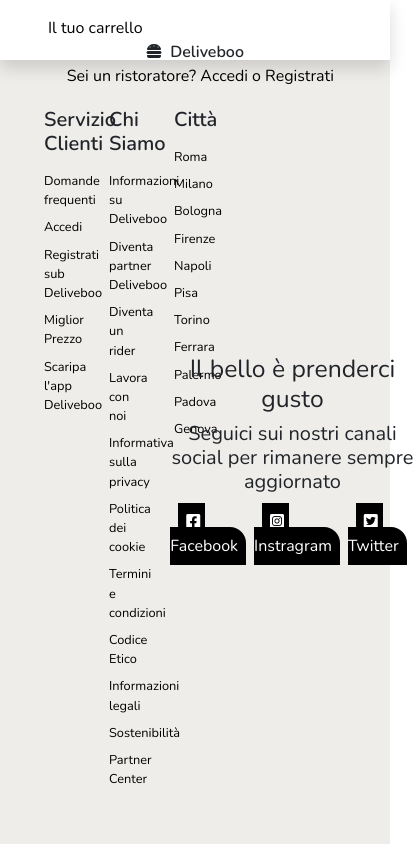
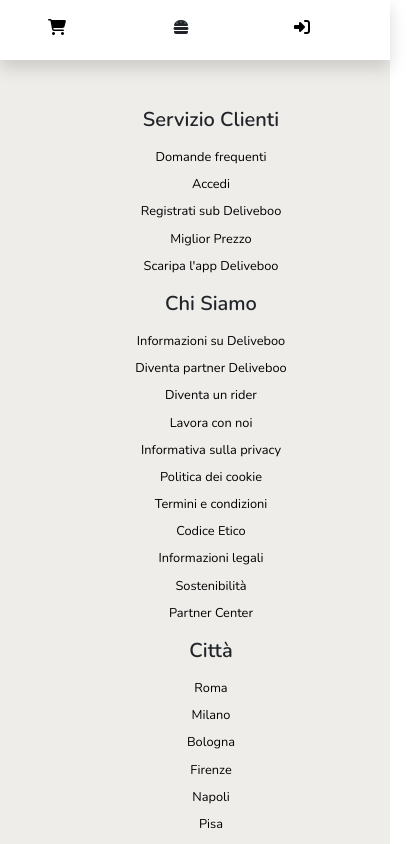
Before and after one commit to DANC0D3R/deliveboo-fe, a Vue app: page / in a window 390 px wide. Shown: the top 844 px of the page, 415 px wide, since content can reach past the window. Built offline with nearby package versions, Linux system fonts and the light colour scheme.

Commit message:
Merge branch 'feat/altro-responsive' into feat/modifche

```diff
--- a/src/components/AppFooter.vue
+++ b/src/components/AppFooter.vue
@@ -4,31 +4,31 @@
   name: "AppFooter",
   data() {
     return {
-          services:[
+      services: [
         {
-              link:'#',
+          link: '#',
           label: 'Domande frequenti'
         },
         {
-              link:'#',
+          link: '#',
           label: 'Accedi'
         },
         {
-              link:'#',
+          link: '#',
           label: 'Registrati sub Deliveboo'
         },
         {
-              link:'#',
+          link: '#',
           label: 'Miglior Prezzo'
         },
         {
-              link:'#',
+          link: '#',
           label: 'Scaripa l\'app Deliveboo'
         },
 
       ],
 
-          about:[
+      about: [
         {
           link: '#',
           label: 'Informazioni su Deliveboo'
@@ -75,7 +75,7 @@
         },
       ],
 
-          cities:[
+      cities: [
         {
           link: '#',
           label: 'Roma'
@@ -135,13 +135,13 @@
   <footer class="mt-5">
 
     <div class="gray-background py-5">
-      <div class="container">
+      <div class="container footer-container">
 
         <!-- Prima Row con SOCIAL -->
         <div class="row">
 
           <!-- Servizio clienti -->
-          <div class="col-2">
+          <div class="col-lg-2 col-sm-4">
             <ul>
               <h5>Servizio Clienti</h5>
               <li v-for="service in services">
@@ -153,7 +153,7 @@
           </div>
 
           <!-- About us -->
-          <div class="col-2">
+          <div class="col-lg-2 col-sm-4">
             <ul>
               <h5>Chi Siamo</h5>
               <li v-for="us in about">
@@ -165,7 +165,7 @@
           </div>
 
           <!-- Città -->
-          <div class="col-2">
+          <div class="col-lg-2 col-sm-4">
             <ul>
               <h5>Città</h5>
               <li v-for="city in cities">
@@ -177,7 +177,7 @@
           </div>
 
           <!-- Seguici -->
-          <div class="col-6 d-flex align-items-center justify-content-center">
+          <div class="follow-us col-lg-6 col-sm-12 d-flex align-items-center justify-content-center">
             <div>
               <h2 class="text-center">
                 Il bello è prenderci gusto
@@ -247,16 +247,17 @@
 </template>
 
 <style lang="scss">
-.gray-background{
+.gray-background {
   background-color: #EFEDEA;
 
-  div{
-    ul{
-      h5{
+  div {
+    ul {
+      h5 {
         margin-bottom: 1rem;
         font-weight: 600;
       }
-      li{
+
+      li {
         font-size: 0.8rem;
         margin-bottom: 0.5rem;
         font-weight: 300;
@@ -265,36 +266,49 @@
     }
   }
 
-  .social > a{
+  .social>a {
     background-color: black;
     color: white !important;
     padding: 0.5rem;
     margin: 0 0.5rem;
     border-radius: 0 1rem;
 
-    i{
+    i {
       margin-right: 0.3rem;
     }
 
   }
 
-  .payment-info{
+  .payment-info {
     background-color: white;
 
   }
 
-  .cookie{
+  .cookie {
     font-size: 0.7rem;
     font-weight: 600;
     text-decoration: underline;
   }
 }
 
-.white-background{
+.white-background {
   background-color: white;
-  img{
+
+  img {
     height: 1.5rem;
     margin-left: 0.8rem;
   }
 }
+
+@media screen and (max-width: 990px) {
+  .follow-us {
+    padding-top: 30px;
+  }
+}
+
+@media screen and (max-width: 575px) {
+  .footer-container {
+    text-align: center;
+  }
+}
 </style>
--- a/src/components/AppHeader.vue
+++ b/src/components/AppHeader.vue
@@ -21,11 +21,15 @@
         <div class="row d-flex align-items-center">
 
             <!-- Carrello -->
-            <div class="col-md-4 col-sm-4">
+            <div class="col-md-4 col-sm-4 ">
 
-                <a href="#" type="button" data-bs-toggle="offcanvas" data-bs-target="#offcanvasWithBothOptions"
-                    aria-controls="offcanvasWithBothOptions">
+                <a class="cart-label" href="#" type="button" data-bs-toggle="offcanvas"
+                    data-bs-target="#offcanvasWithBothOptions" aria-controls="offcanvasWithBothOptions">
                     Il tuo carrello
+                </a>
+                <a class="cart d-none" href="#" type="button" data-bs-toggle="offcanvas"
+                    data-bs-target="#offcanvasWithBothOptions" aria-controls="offcanvasWithBothOptions">
+                    <i class=" fa-solid fa-cart-shopping"></i>
                 </a>
 
                 <div class="offcanvas offcanvas-start" data-bs-scroll="true" tabindex="-1" id="offcanvasWithBothOptions"
@@ -48,10 +52,10 @@
             </div>
 
             <!-- Logo -->
-            <div class="col-md-4 col-sm-4 d-flex justify-content-center align-items-center">
+            <div class="col-md-4 col-sm-4   d-flex justify-content-center align-items-center">
                 <router-link :to="{ name: 'appmain' }" class="nav-link logo-link">
                     <i class="fa-solid fa-burger me-1"></i>
-                    <span><strong>
+                    <span class="logo-name"><strong>
                             Deliveboo
                         </strong></span>
                 </router-link>
@@ -59,9 +63,19 @@
 
 
             <!-- Accedi o Registrati -->
-            <div class="col-md-4 text-end col-sm-4">
+            <div class="col-md-4 text-end col-sm-4  full-login">
+                <a href="http://127.0.0.1:8000/" class="me-2 ">
+                    Sei un ristoratore? Accedi o Registrati
+                </a>
+            </div>
+            <div class="col-md-4 text-end col-sm-4  short-login d-none ">
                 <a href="http://127.0.0.1:8000/" class="me-2">
-                    Sei un ristoratore? Accedi o Registrati
+                    Accedi o Registrati
+                </a>
+            </div>
+            <div class="col-md-4 text-end col-sm-4  login-icon d-none ">
+                <a href="http://127.0.0.1:8000/" class="me-2">
+                    <i class=" fa-solid fa-right-to-bracket"></i>
                 </a>
             </div>
 
@@ -84,4 +98,65 @@
     }
 
 }
+
+@media screen and (max-width: 970px) {
+    .full-login {
+        display: none !important;
+    }
+
+    .short-login {
+        display: block !important;
+    }
+
+    // .cart-lable {
+    //     display: none !important;
+    // }
+}
+
+@media screen and (max-width: 600px) {
+    // .login {
+    //     display: none;
+    // }
+
+    .short-login {
+        display: none !important;
+    }
+
+    .logo-name {
+        display: none;
+    }
+
+    .cart {
+        display: inline-block !important;
+    }
+
+    .cart-label {
+        display: none !important;
+    }
+
+
+    .short-login {
+        display: none;
+    }
+
+    .login-icon {
+        display: inline-block !important;
+    }
+}
+
+@media screen and (max-width: 575px) {
+
+    .menu {
+        max-width: 100vw;
+
+        .row {
+            max-width: 100%;
+
+            &>div {
+                width: 33.33333333%;
+            }
+        }
+
+    }
+}
 </style>
--- a/src/components/Jumbo.vue
+++ b/src/components/Jumbo.vue
@@ -9,32 +9,79 @@
 </script>
 
 <template>
-
-    <div class="back-jumbo">
-        <div class="text-container">
+    <div class="row d-flex ">
+        <div class="back-jumbo col-lg-12 col-sm-12">
+            <div class="text-container ">
+                <h5>Grazie a Deliveboo</h5>
+                <h1 class="mb-4">I tuoi piatti preferiti direttamente a casa tua!</h1>
+                <h4>Con un semplice click ordina da dove vuoi, qualsiasi cosa desideri</h4>
+            </div>
+        </div>
+        <div class="text-container-alone d-none">
             <h5>Grazie a Deliveboo</h5>
             <h1 class="mb-4">I tuoi piatti preferiti direttamente a casa tua!</h1>
             <h4>Con un semplice click ordina da dove vuoi, qualsiasi cosa desideri</h4>
         </div>
     </div>
-
 </template>
 
 <style lang="scss" scoped>
-.back-jumbo{
-    background-image:url('../img/jumbo.png');
+.back-jumbo {
+    background-image: url('../img/jumbo.png');
     background-size: cover;
-    height:600px;
+    height: 600px;
     display: flex;
     align-items: center;
 
-    .text-container{
-        margin-left: 50%;
-        padding: 0 6rem;
+    .text-container {
+        margin-left: 60%;
+        // padding: 0 6rem;
 
-        h1{
+        &>* {
+            width: 70%;
+        }
+
+        h1 {
             font-weight: 600;
         }
     }
 }
+
+@media screen and (max-width: 992px) {
+    .back-jumbo {
+        height: 400px;
+    }
+
+    .text-container>* {
+        font-size: 1.3rem;
+
+    }
+
+    .text-container {
+        h1 {
+            font-size: 1.5rem;
+        }
+    }
+
+
+}
+
+@media screen and (max-width: 770px) {
+    // .back-jumbo {
+    //     display: block;
+    // }
+
+    .text-container {
+        // padding-left: 50%;
+        display: none;
+
+    }
+
+    .text-container-alone {
+        display: block !important;
+        padding: 50px;
+        margin-top: -100px;
+        padding-bottom: 0;
+    }
+}
 </style>
--- a/src/components/WorkWithUs.vue
+++ b/src/components/WorkWithUs.vue
@@ -15,14 +15,13 @@
 </script>
 
 <template>
-
     <div class="container py-5">
 
         <h1 class="mb-5">Lavora con Deliveboo</h1>
 
         <div class="row g-4">
 
-            <div class="col-4">
+            <div class="col-lg-4 col-md-6">
 
                 <div class="work-card shadow">
                     <img src="../img/rider.jpg" alt="rider">
@@ -41,7 +40,7 @@
 
             </div>
 
-            <div class="col-4">
+            <div class="col-lg-4 col-md-6">
 
                 <div class="work-card shadow">
                     <img src="../img/restaurant-us.jpg" alt="restaurant-us">
@@ -59,7 +58,7 @@
 
             </div>
 
-            <div class="col-4">
+            <div class="col-lg-4 col-md-6">
 
                 <div class="work-card shadow">
                     <img src="../img/work-with-us.jpg" alt="work-with-us">
@@ -81,21 +80,21 @@
         </div>
 
     </div>
-
 </template>
 
 <style lang="scss" scoped>
-h1, h2{
+h1,
+h2 {
     font-weight: 600;
 }
 
-.work-card{
+.work-card {
     height: 550px;
     border-radius: 0 30px;
     background-color: #FFEAD2;
     // box-shadow: 0px 0px 8px 1px #ffd9667c;
 
-    img{
+    img {
         width: 100%;
         min-height: 50%;
         max-height: 50%;
@@ -103,10 +102,11 @@
         border-radius: 0 30px 0 0;
     }
 
-    .text-container a{
+    .text-container a {
         @include button-base
     }
-    .text-container a:hover{
+
+    .text-container a:hover {
         background-color: $main-yellow;
     }
 }
```
Also changed, not shown: src/components/AppMain.vue (+39 -14 lines), src/components/BestFoods.vue (+39 -14 lines). Lines whose indentation alone changed are shown as unchanged.
